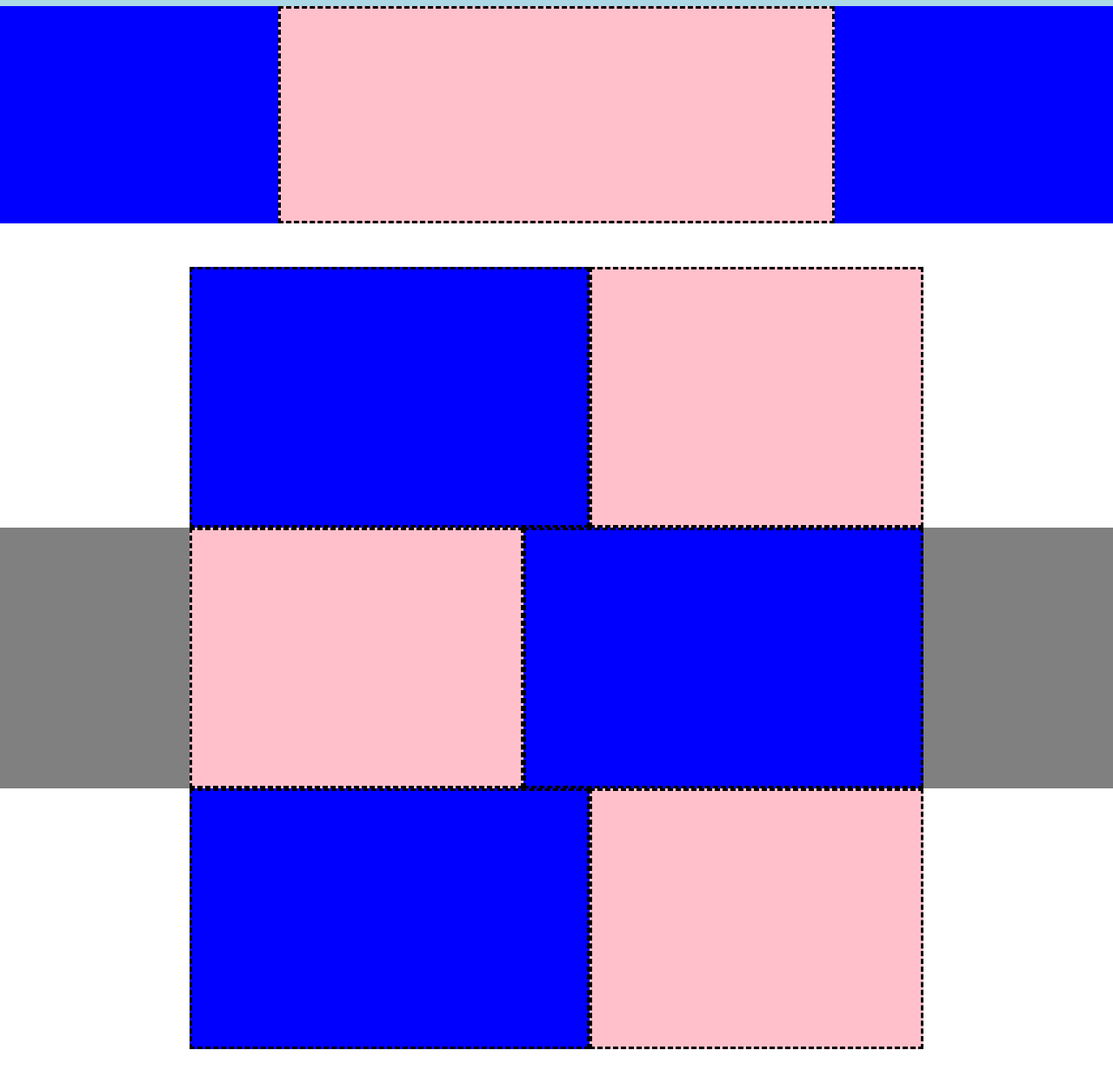
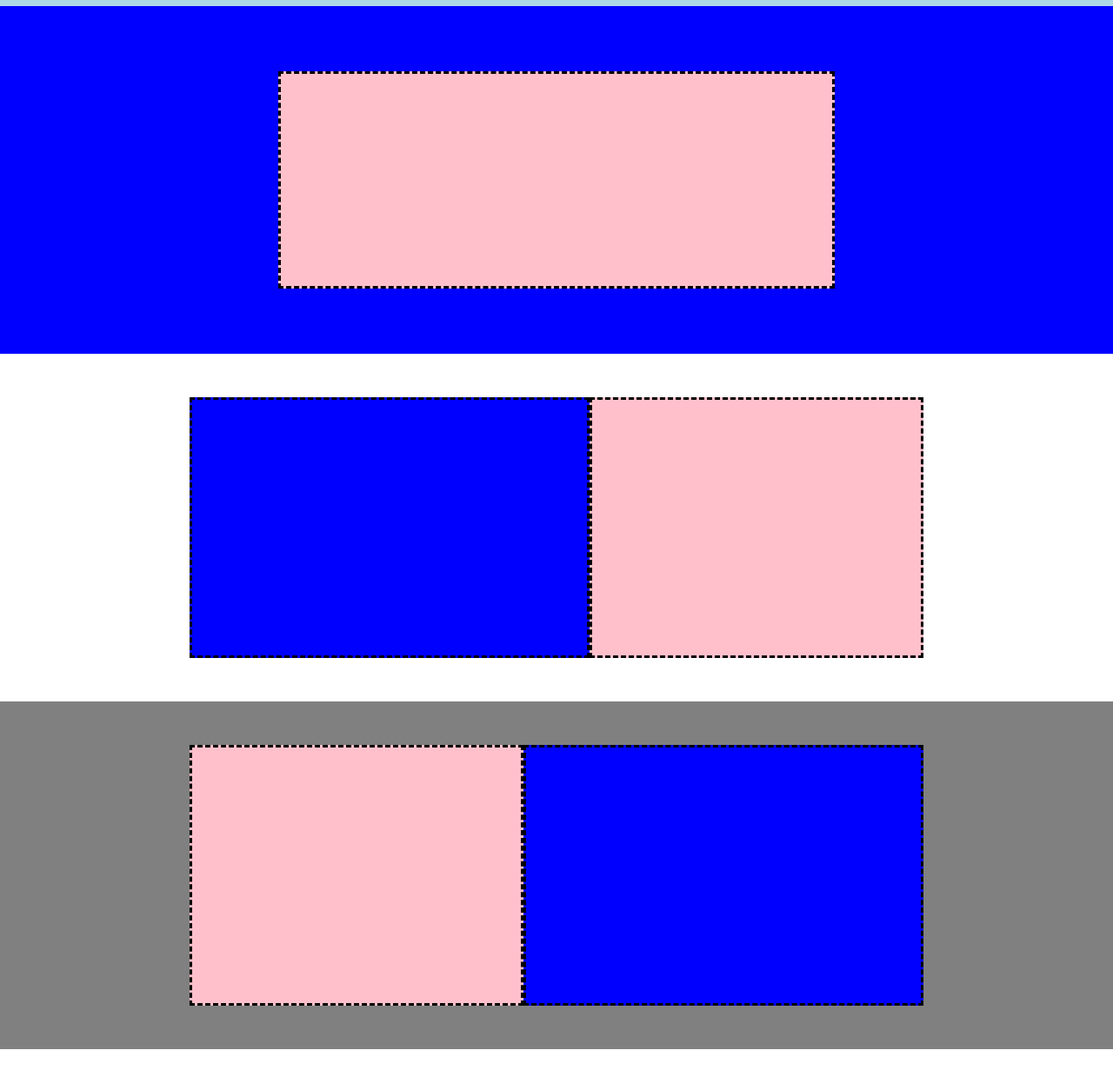
Before and after one commit to GiuliaGlave/htmlcss-struttura-discord, a plain HTML site: page index.html in a window 1280 px wide. Shown: the part 43-1297 px from the top of the page at 87% size. Drawn offline with Linux system fonts and the light colour scheme.

```diff
--- a/index.html
+++ b/index.html
@@ -20,34 +20,34 @@
 
     <main>
         <section>
-            <div class="container-sect-1">
+            <div class="section container-sect-1">
                 <div class="content-sect-1"></div>
             </div>
         </section>
 
         <section>
-            <div class="container-sect-2">
+            <div class="section container-sect-2">
                 <div class="content-sect-2 blue-box-2"></div>
                 <div class="content-sect-2 pink-box-2"></div>
             </div>
         </section>
 
         <section>
-            <div class="container-sect-3">
+            <div class="section container-sect-3">
                 <div class="content-sect-3 pink-box-3"></div>
                 <div class="content-sect-3 blue-box-3"></div>
             </div>
         </section>
 
         <section>
-            <div class="container-sect-4">
+            <div class="section container-sect-4">
                 <div class="content-sect-4 blue-box-4"></div>
                 <div class="content-sect-4 pink-box-4"></div>
             </div>
         </section>
 
         <section>
-            <div class="container-sect-5">
+            <div class="section container-sect-5">
 
             </div>
         </section>
--- a/style.css
+++ b/style.css
@@ -47,11 +47,14 @@ body {
 	padding: 10px;
 }
 
+
+.section{
+	height: 400px;
+
+}
+
 /*SECTION 1*/
 
-section{
-	height: 300px;
-}
 .container-sect-1{
 	background-color: blue;
 	display: flex;
```
